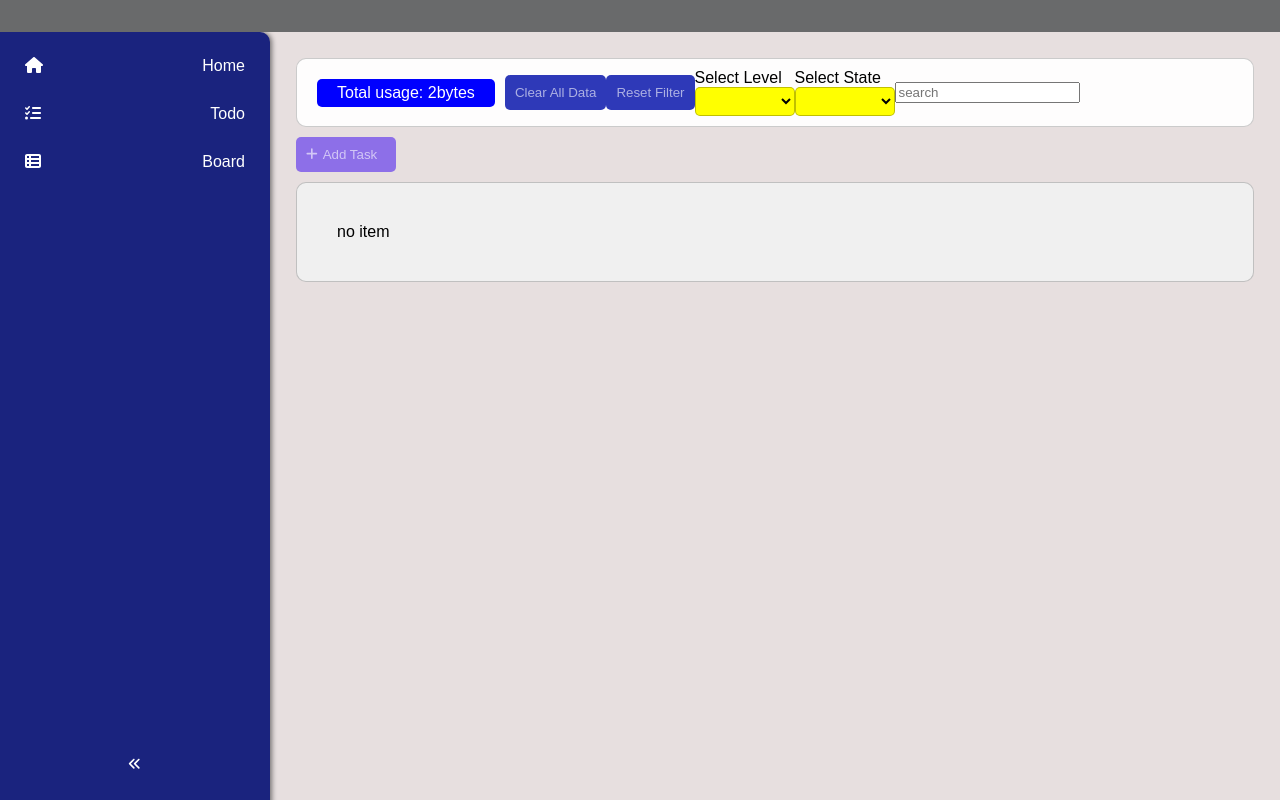
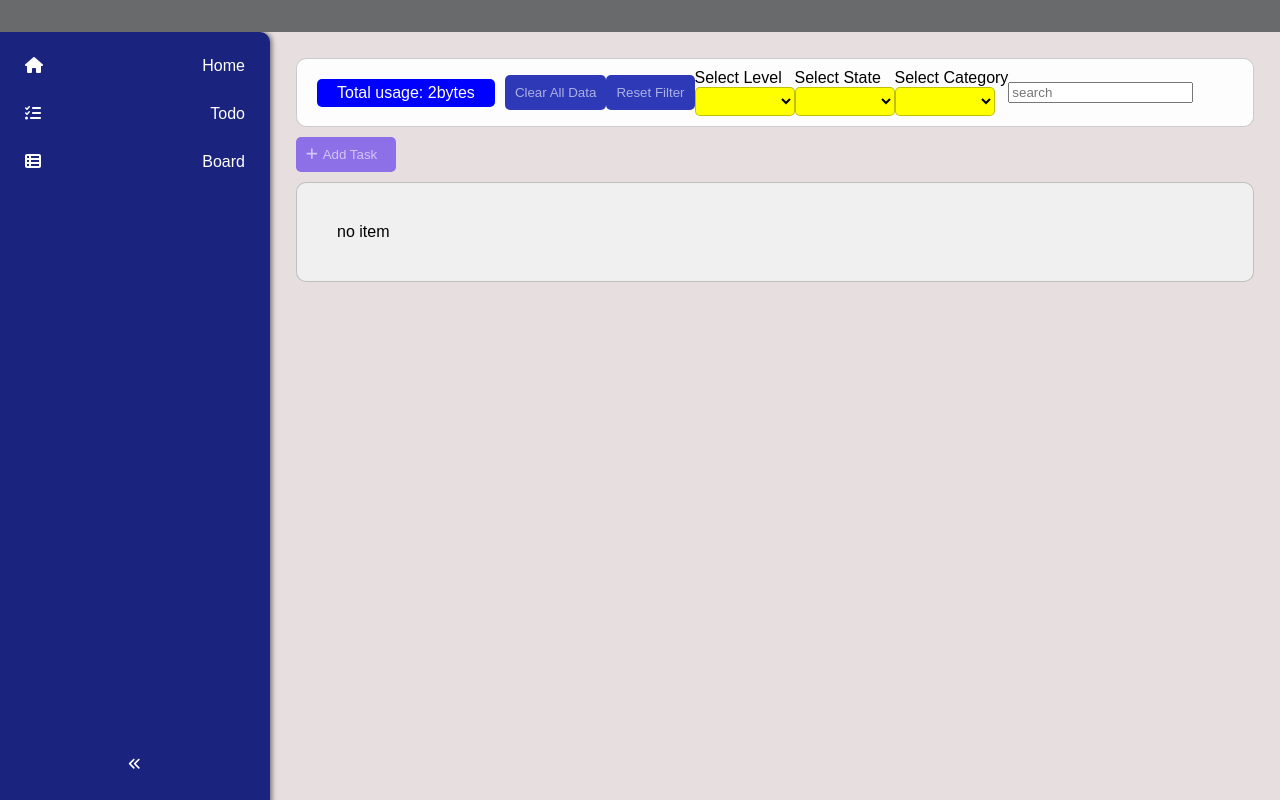
Before and after one commit to seduns/todo-app-local, an Angular app: page /todo in a window 1280 px wide. Built offline with nearby package versions, Linux system fonts and the light colour scheme.

Commit message:
add category select

```diff
--- a/src/app/todo-app/todo-app.component.html
+++ b/src/app/todo-app/todo-app.component.html
@@ -45,6 +45,21 @@
                     <option value="new">New</option>
                     <option value="progress">Progress</option>
                     <option value="done">Done</option>
+                </select>
+            </div>
+
+            <div class="con-selection category-select">
+                <span>Select Category</span>
+                <select
+                    name="stateOption"
+                    id=""
+                    [(ngModel)]="selectedCategoryOption"
+                    (ngModelChange)="onSelectedCategoryChange()">
+                    <option value="" disabled="disabled" selected="selected">Category</option>
+                    <option value="">All</option>
+                    <option value="work">Work</option>
+                    <option value="personal">Personal</option>
+                    <option value="other">Other</option>
                 </select>
             </div>
 
--- a/src/app/todo-app/todo-app.component.ts
+++ b/src/app/todo-app/todo-app.component.ts
@@ -133,6 +133,7 @@ export class TodoAppComponent implements OnInit {
 
   selectedLevelOption: string | null = null;
   selectedStateOption: string | null = null;
+  selectedCategoryOption: string | null = null;
   searchItem: string | null = null;
 
   filteredTodos(): void {
@@ -153,6 +154,10 @@ export class TodoAppComponent implements OnInit {
 
     if (this.selectedStateOption) {
         this.todos = this.todos.filter(todo => todo.state === this.selectedStateOption);
+    }
+
+    if (this.selectedCategoryOption) {
+        this.todos = this.todos.filter(todo => todo.categories === this.selectedCategoryOption);
     }
 
     // Apply date filter safely
@@ -311,12 +316,17 @@ export class TodoAppComponent implements OnInit {
 
 
   onSelectedLevelChange(): void {
-    console.log('Selected Filtered State: ' + this.selectedLevelOption);
+    console.log('Selected Filtered Level: ' + this.selectedLevelOption);
     this.filteredTodos();
   }
 
   onSelectedStateChange(): void {
     console.log('Selected Filtered State: ' + this.selectedStateOption);
+    this.filteredTodos();
+  }
+
+  onSelectedCategoryChange(): void {
+    console.log('Selected Filtered Category: ' + this.selectedCategoryOption);
     this.filteredTodos();
   }
 
@@ -424,6 +434,8 @@ export class TodoAppComponent implements OnInit {
   resetAllFilter(): void {
     this.selectedLevelOption = null;
     this.selectedStateOption = null;
+    this.selectedCategoryOption = null;
+    this.searchItem = null;
     this.selectedDate = null;
     this.todos = [...this.allTodos];
   }
```
